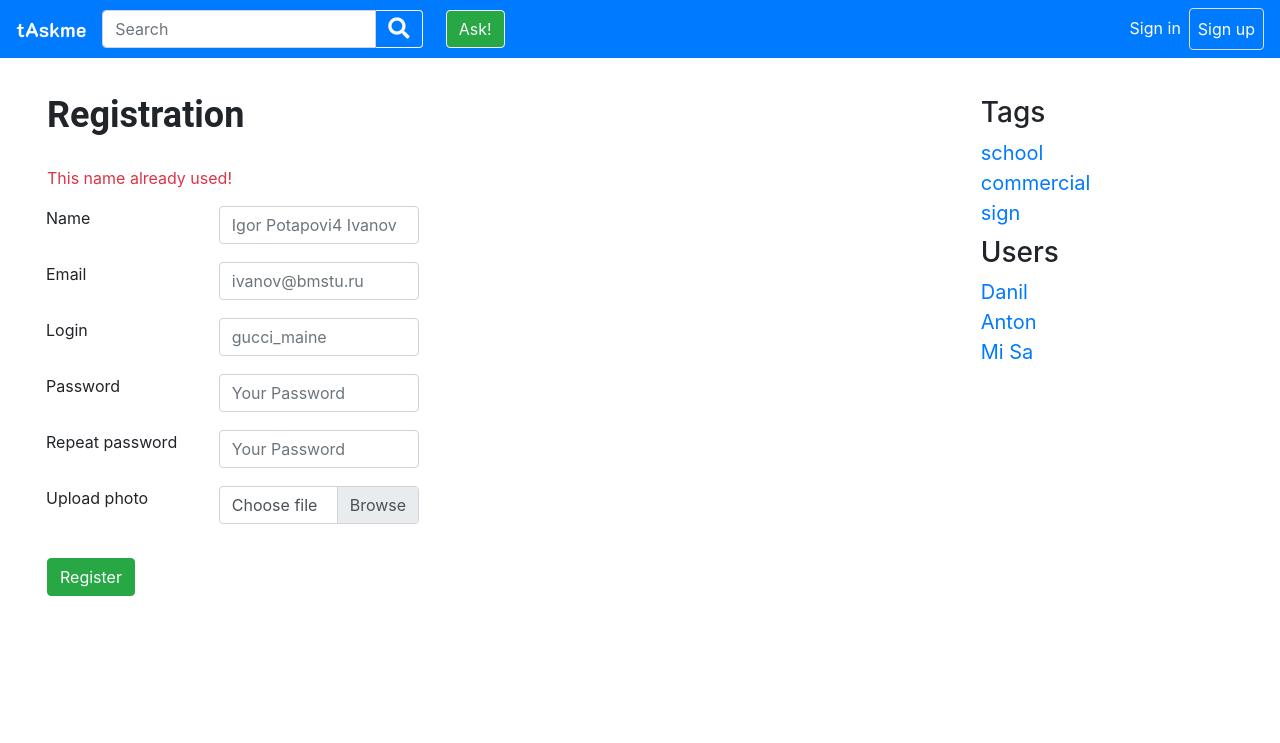
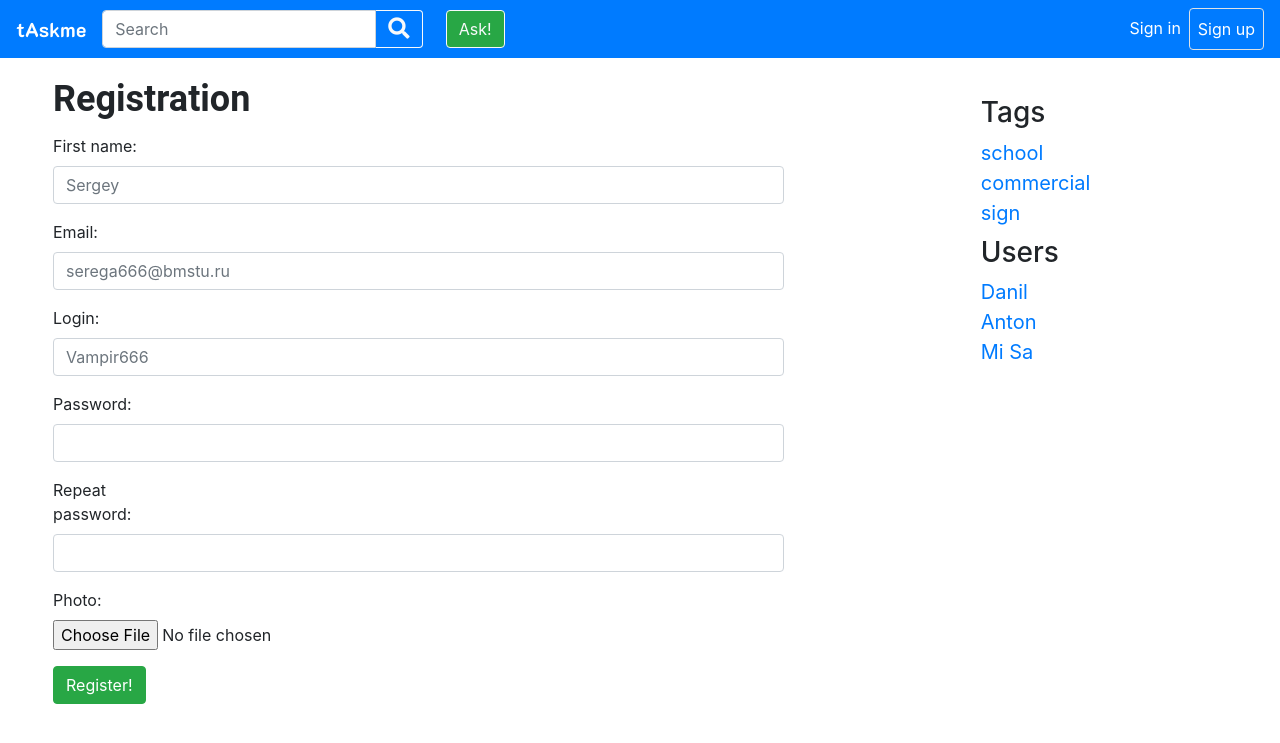
Before and after one commit to AleksMa/tAskMe, a Django app: page /signup in a window 1280 px wide. Shown: the top 743 px of the page. Run offline with Django 3.2, Linux system fonts and the light colour scheme; some libraries are stand-ins or nearby versions.

Commit message:
[ADD] auth & registration

```diff
--- /dev/null
+++ b/questions/forms.py
@@ -0,0 +1,36 @@
+from django import forms
+
+from questions.models import Profile
+from django.core.validators import validate_email
+
+class ProfileForm(forms.ModelForm):
+    first_name = forms.CharField(widget=forms.TextInput(attrs={'class': 'form-control', 'placeholder': 'Sergey'}))
+    email = forms.CharField(
+        widget=forms.EmailInput(attrs={'class': 'form-control', 'placeholder': 'serega666@bmstu.ru'}))
+    username = forms.CharField(widget=forms.TextInput(attrs={'class': 'form-control', 'placeholder': 'Vampir666'}))
+    password = forms.CharField(widget=forms.PasswordInput(attrs={'class': 'form-control'}))
+    repeat_password = forms.CharField(widget=forms.PasswordInput(attrs={'class': 'form-control'}))
+    photo = forms.ImageField()
+
+    def __init__(self, *args, **kwargs):
+        super().__init__(*args, **kwargs)
+
+    def clean_email(self):
+        validate_email(self.cleaned_data.get("email"))
+
+    def clean(self):
+        password = self.cleaned_data.get("password")
+        repeat_password = self.cleaned_data.get("repeat_password")
+        if password != repeat_password:
+            raise forms.ValidationError("Passwords are different")
+
+    def save(self, commit=True):
+        user = super(ProfileForm, self).save(commit=False)
+        user.set_password(self.cleaned_data["password"])
+        if commit:
+            user.save()
+        return user
+
+    class Meta:
+        model = Profile
+        fields = ['first_name', 'email', 'username', 'password', 'photo']
--- a/questions/management/commands/generate.py
+++ b/questions/management/commands/generate.py
@@ -46,8 +46,9 @@ class Command(BaseCommand):
             p = Profile.objects.create(first_name=name,
                                        last_name=name,
                                        username=name + str(fake.random_int(1, 1024)),
-                                       password='123456',
                                        photo=choice(paths))
+            p.set_password('123456')
+            p.save()
 
     def generate_tags(self, tags_cnt):
         print(f"GENERATE TAGS {tags_cnt}")
--- a/questions/models.py
+++ b/questions/models.py
@@ -7,13 +7,12 @@ from django.core.exceptions import ObjectDoesNotExist
 from django.contrib.contenttypes.models import ContentType
 from django.contrib.contenttypes.fields import GenericForeignKey, GenericRelation
 
-
 # TODO: problems
 # 1   Done
 # 2   Done
 # 3   Done
 # 4   Done
-# 5
+# 5   Done
 # 6   Done
 # 7   Done
 
--- a/questions/templates/questions/base.html
+++ b/questions/templates/questions/base.html
@@ -58,12 +58,22 @@
         </a>
 
         <ul class="navbar-nav ml-auto">
+            {% if user.is_authenticated %}
+                <li class="nav-item">
+                    <div class="nav-link HeaderMenu-link text-white mr-2"><strong>{{ user.username }}</strong></div>
+                </li>
+                <li class="nav-item">
+                    <a class="nav-link border rounded text-white" href="{% url 'logout' %}">Log Out</a>
+                </li>
+
+            {% else %}
                 <li class="nav-item">
                     <a class="nav-link HeaderMenu-link text-white" href="{% url 'login' %}">Sign in</a>
                 </li>
                 <li class="nav-item">
                     <a class="nav-link border rounded text-white" href="{% url 'signup' %}">Sign up</a>
                 </li>
+            {% endif %}
         </ul>
 
     </div>
--- a/questions/templates/questions/signup.html
+++ /dev/null
@@ -1,107 +0,0 @@
-{% extends "questions/base.html" %}
-{% load static %}
-
-{% block title %}Sign up{% endblock %}
-
-
-{% block main-content %}
-
-    <div class="col-md-9 mr-auto">
-
-        <div class="row mt-4">
-
-            <div class="col-md-9 mr-auto">
-
-                <div class="row">
-                    <strong class="my_head mt-3 mb-4 mx-4 "
-                            style="font-family: Roboto, sans-serif">Registration</strong>
-                </div>
-                <div class="row">
-                    <span class="text-danger mx-4"> This name already used! </span>
-                </div>
-
-
-                <div class="row">
-                    <div class="container-fluid mx-2 mb-3 mt-3">
-
-                        <div class="row">
-                            <div class="col-3">
-                                <p>Name</p>
-                            </div>
-                            <div class="col-lg-4">
-                                <input type="text" class="form-control" placeholder="Igor Potapovi4 Ivanov">
-                            </div>
-                        </div>
-                    </div>
-
-                    <div class="container-fluid mb-3 mx-2">
-                        <div class="row">
-                            <div class="col-3">
-                                <p>Email</p>
-                            </div>
-                            <div class="col-lg-4 ">
-                                <input type="text" class="form-control" placeholder="ivanov@bmstu.ru">
-                            </div>
-                        </div>
-                    </div>
-
-                    <div class="container-fluid mb-3 mx-2">
-                        <div class="row">
-                            <div class="col-3">
-                                <p>Login</p>
-                            </div>
-                            <div class="col-lg-4">
-                                <input type="text" class="form-control" placeholder="gucci_maine">
-                            </div>
-                        </div>
-                    </div>
-
-                    <div class="container-fluid mb-3 mx-2">
-                        <div class="row">
-                            <div class="col-3">
-                                <p>Password</p>
-                            </div>
-                            <div class="col-lg-4">
-                                <input type="password" class="form-control" placeholder="Your Password">
-                            </div>
-                        </div>
-                    </div>
-
-                    <div class="container-fluid mb-3 mx-2">
-                        <div class="row">
-                            <div class="col-3">
-                                <p>Repeat password</p>
-                            </div>
-                            <div class="col-lg-4">
-                                <input type="password" class="form-control" placeholder="Your Password">
-                            </div>
-                        </div>
-                    </div>
-
-                    <div class="container-fluid mb-3 mx-2">
-                        <div class="row">
-                            <div class="col-3">
-                                <p>Upload photo</p>
-                            </div>
-                            <div class="col-lg-4 ">
-                                <form>
-                                    <div class="custom-file">
-                                        <input type="file" class="custom-file-input" id="customFile">
-                                        <label class="custom-file-label" for="customFile">Choose
-                                            file</label>
-                                    </div>
-                                </form>
-
-                            </div>
-                        </div>
-                    </div>
-
-                    <div class="row mx-3">
-                        <button class="btn btn-success my-3 mx-2 mt-3">Register</button>
-                    </div>
-                </div>
-            </div>
-        </div>
-    </div>
-
-{% endblock %}
--- /dev/null
+++ b/questions/templates/registration/signup.html
@@ -0,0 +1,69 @@
+{% extends "questions/base.html" %}
+{% load static %}
+
+{% block title %}Registration{% endblock %}
+
+{% block main-content %}
+
+    <div class="col-md-9 ">
+
+        <div class="col-9 mt-4 mb-2">
+            {% block head %} <strong class="my_head">Registration</strong> {% endblock %}
+        </div>
+
+        <form class="form-horizontal" action="" method="post" enctype="multipart/form-data">
+            {% csrf_token %}
+            <div class="form-group">
+                <label class="control-label col-sm-2" for="{{ form.first_name.id_for_label }}">First name:</label>
+                {{ form.first_name.errors }}
+                <div class="col-sm-10">
+                    {{ form.first_name }}
+                </div>
+            </div>
+            <div class="form-group">
+                <label class="control-label col-sm-2" for="{{ form.email.id_for_label }}">Email:</label>
+                {{ form.email.errors }}
+                <div class="col-sm-10">
+                    {{ form.email }}
+                </div>
+            </div>
+            <div class="form-group">
+                <label class="control-label col-sm-2" for="{{ form.username.id_for_label }}">Login:</label>
+                {{ form.username.errors }}
+                <div class="col-sm-10">
+                    {{ form.username }}
+                </div>
+            </div>
+            <div class="form-group">
+                <label class="control-label col-sm-2" for="{{ form.password.id_for_label }}">Password:</label>
+                {{ form.password.errors }}
+                <div class="col-sm-10">
+                    {{ form.password }}
+                </div>
+            </div>
+            <div class="form-group">
+                <label class="control-label col-sm-2" for="{{ form.repeat_password.id_for_label }}">Repeat
+                    password:</label>
+                {{ form.repeat_password.errors }}
+                <div class="col-sm-10">
+                    {{ form.repeat_password }}
+                </div>
+            </div>
+            <div class="form-group">
+                <label class="control-label col-sm-2" for="{{ form.photo.id_for_label }}">Photo:</label>
+                {{ form.photo.errors }}
+                <div class="col-sm-10">
+                    {{ form.photo }}
+                </div>
+            </div>
+
+            <div class="form-group">
+                <div class="col-sm-offset-2 col-sm-10">
+                    <button type="submit" class="btn btn-success">Register!</button>
+                </div>
+            </div>
+        </form>
+
+    </div>
+
+{% endblock %}
--- a/questions/urls.py
+++ b/questions/urls.py
@@ -8,7 +8,7 @@ urlpatterns = [
     path('question/<question_id>', views.question, name='question'),
     path('tag/<tag_name>', views.tag, name='tag'),
     path('ask', views.ask, name='ask'),
-    path('login', views.login, name='login'),
+#    path('login', views.login, name='login'),
     path('signup', views.signup, name='signup'),
     path('settings', views.settings, name='settings'),
 ]
--- a/questions/views.py
+++ b/questions/views.py
@@ -6,6 +6,10 @@
 from django.shortcuts import render_to_response
 from django.template import RequestContext
 from tAskMe.settings import PAGES_COUNT, ERROR_404
+from django.http import Http404, HttpResponseRedirect
+from django.contrib.auth import authenticate, login
+from questions.forms import ProfileForm
+
 
 Danil = ({'photo': 'images/Danil.jpg'})
 MiSa = ({'photo': 'images/MiSa.jpg'})
@@ -116,12 +120,24 @@
     return render(request, 'questions/ask.html', {})
 
 
-def login(request):
-    return render(request, 'questions/login.html', {})
+def signup(request):
+    if request.method == 'POST':
 
+        if request.user.is_authenticated:
+            return HttpResponseRedirect('/')
 
-def signup(request):
-    return render(request, 'questions/signup.html', {})
+        form = ProfileForm(request.POST, request.FILES)
+        if form.is_valid():
+            print('VALID')
+            form.save()
+            new_user = authenticate(username=form.cleaned_data['username'],
+                                    password=form.cleaned_data['password'],
+                                    )
+            login(request, new_user)
+            return HttpResponseRedirect('/')
+    else:
+        form = ProfileForm()
+    return render(request, 'registration/signup.html', {'form': form})
 
 
 def settings(request):
--- a/tAskMe/settings.py
+++ b/tAskMe/settings.py
@@ -23,7 +23,7 @@ BASE_DIR = os.path.dirname(os.path.dirname(os.path.abspath(__file__)))
 SECRET_KEY = '-xqk!br=g(xglb_*5l8h9$vi36wcym^atk@%kiataq(y6%6h#7'
 
 # SECURITY WARNING: don't run with debug turned on in production!
-DEBUG = False
+DEBUG = True
 
 # ALLOWED_HOSTS = []
 
@@ -125,6 +125,9 @@ ERROR_404 = 0
 # Static files (CSS, JavaScript, Images)
 # https://docs.djangoproject.com/en/2.1/howto/static-files/
 
+LOGIN_REDIRECT_URL = 'index'
+LOGOUT_REDIRECT_URL = 'index'
+
 STATIC_URL = '/static/'
 
 STATIC_ROOT = os.path.join(BASE_DIR, 'static')
--- a/tAskMe/urls.py
+++ b/tAskMe/urls.py
@@ -28,6 +28,7 @@ handler500 = 'questions.views.e500'
 
 urlpatterns = [
     path('admin/', admin.site.urls),
+    path('accounts/', include('django.contrib.auth.urls')),
     path('', include('questions.urls')),
 ]
 
```
Also changed, not shown: questions/templates/questions/login.html (deleted, +0 -62 lines), questions/templates/registration/login.html (added, +29 -0 lines). Lines whose indentation alone changed are shown as unchanged.
